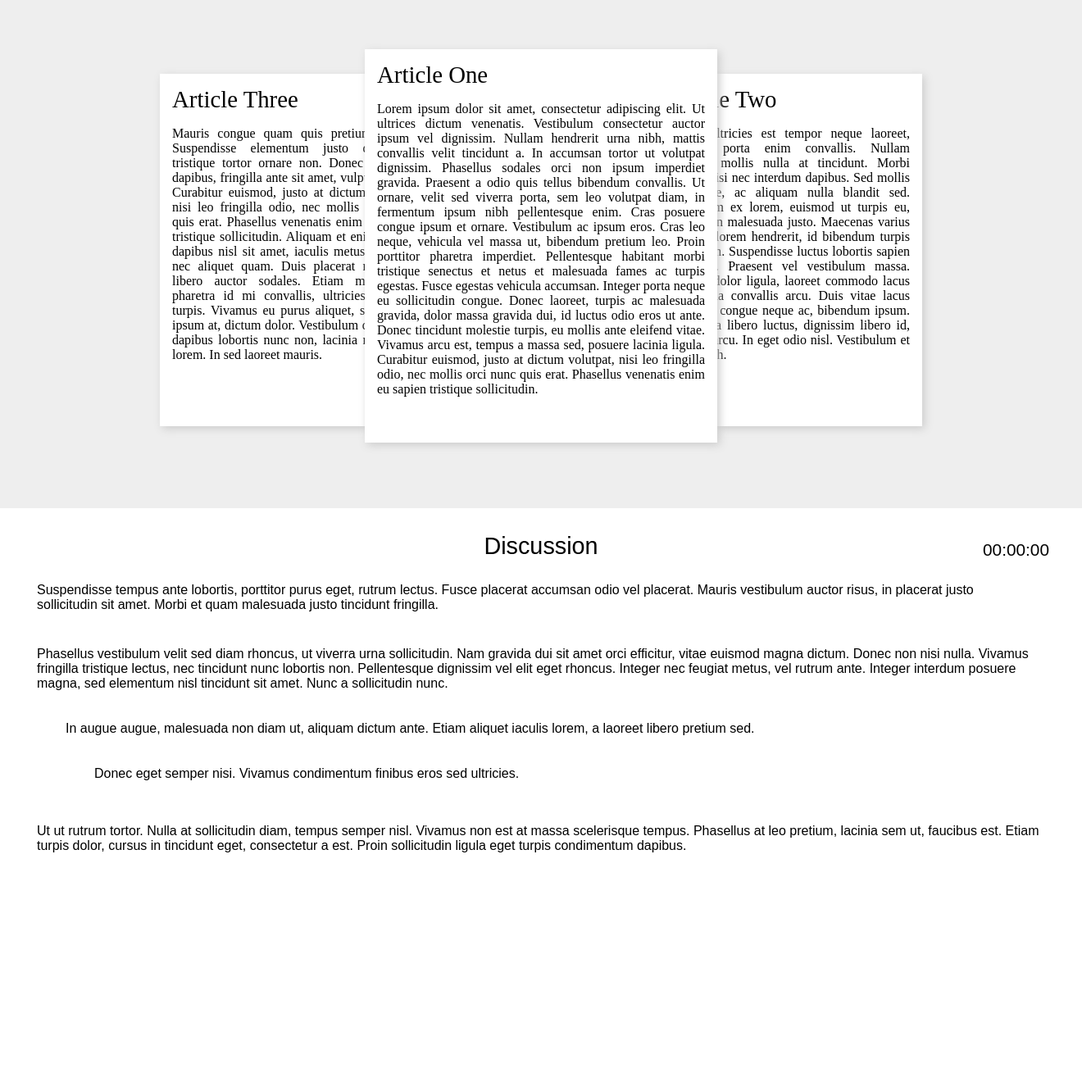
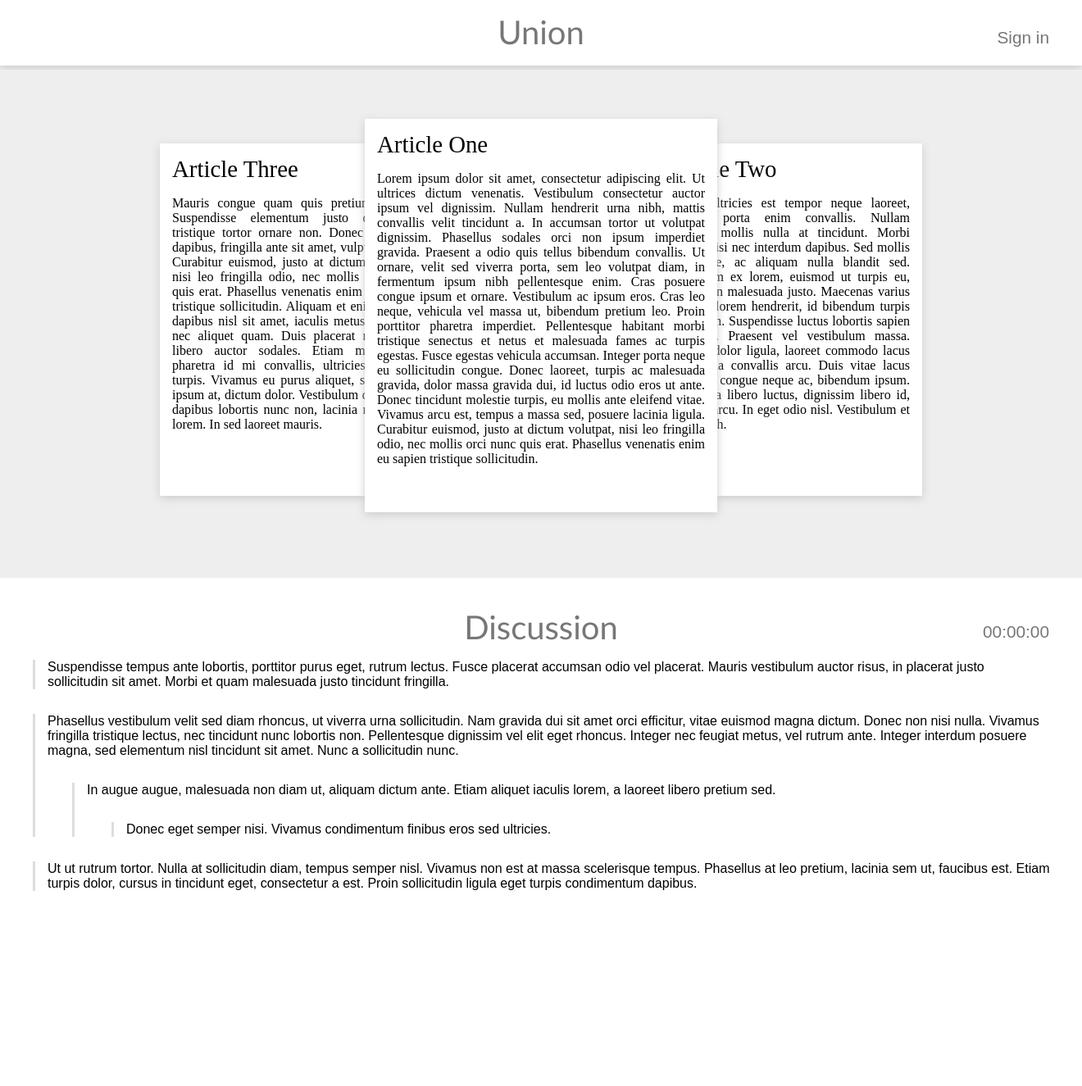
Before and after one commit to hewhomust/potential-chainsaw, a PHP site: page / in a window 1320 px wide. Shown: the whole page at 82% size. Before the commit the page ends 1040 px from the top, so only its background shows below. Run offline with PHP 8.4, Linux system fonts and the light colour scheme.

Commit message:
Added a header, worked on discussion layout

```diff
--- a/Prototype3/index.html
+++ b/Prototype3/index.html
@@ -7,6 +7,10 @@
     <script src="script.js" type="text/javascript"></script>
   </head>
   <body>
+    <div id="header" class="container headerBar">
+      <h1>Union</h1>
+      <p>Sign in</p>
+    </div>
 	  <div id="articleContainer" class="container">
       <div id="mainArticle" class="article standardBox">
         <h1>Article One</h1>
@@ -21,7 +25,7 @@
         <p>Mauris congue quam quis pretium lacinia. Suspendisse elementum justo diam, ac tristique tortor ornare non. Donec ut libero dapibus, fringilla ante sit amet, vulputate eros. Curabitur euismod, justo at dictum volutpat, nisi leo fringilla odio, nec mollis orci nunc quis erat. Phasellus venenatis enim eu sapien tristique sollicitudin. Aliquam et enim cursus, dapibus nisl sit amet, iaculis metus. Praesent nec aliquet quam. Duis placerat malesuada libero auctor sodales. Etiam massa leo, pharetra id mi convallis, ultricies faucibus turpis. Vivamus eu purus aliquet, scelerisque ipsum at, dictum dolor. Vestibulum dui ipsum, dapibus lobortis nunc non, lacinia malesuada lorem. In sed laoreet mauris.</p>
       </div>
     </div>
-    <div id="discussionContainer" class="container">
+    <div id="discussionContainer" class="container headerBar">
       <div id="discussionHeader">
         <h1>Discussion</h1>
         <p>00:00:00</p>
--- a/Prototype3/style.css
+++ b/Prototype3/style.css
@@ -11,6 +11,13 @@ body{
 
 #discussionContainer{
 	background-color: #fff;
+}
+
+#header{
+	background-color: #fff;
+	height: 60px;
+	box-shadow: 0px 3px 10px #ccc;
+	margin-bottom: 5px;
 }
 
 .container{
@@ -29,7 +36,7 @@ body{
 
 .article{
 	background-color: #fff;
-	box-shadow: 3px 3px 10px #ccc;
+	box-shadow: 0px 3px 10px #ccc;
 	position: relative;
 	font-family: serif;
 	text-align: justify;
@@ -51,24 +58,40 @@ h1{
 .discussion{
 	width: 95%;
 	height: auto;
-	margin: 0px 0px 0px 30px;
-	padding: 5px;
+	margin: 30px;
+	padding: 0px 15px;
+	border-left: solid 3px #ddd;
 }
 
 #discussionHeader{
 	height: 60px;
 }
 
-#discussionHeader h1{
+.headerBar h1{
 	text-align: center;
 	position: relative;
-	top: 20px;
+	font-family: calibri, sans-serif;;
+	color: #777;
+	font-size: 2.5em;
 }
 
-#discussionHeader p{
+#discussionHeader h1{
+	top: 26px;
+}
+
+#header h1{
+	top: 5px;
+}
+
+#discussionHeader p, #header.headerBar p{
 	float: right;
 	position: relative;
 	top: -25px;
 	right: 30px;
 	font-size: 1.3em;
+	color: #777;
 }
+
+#header.headerBar p{
+	top: -45px;
+}
```
